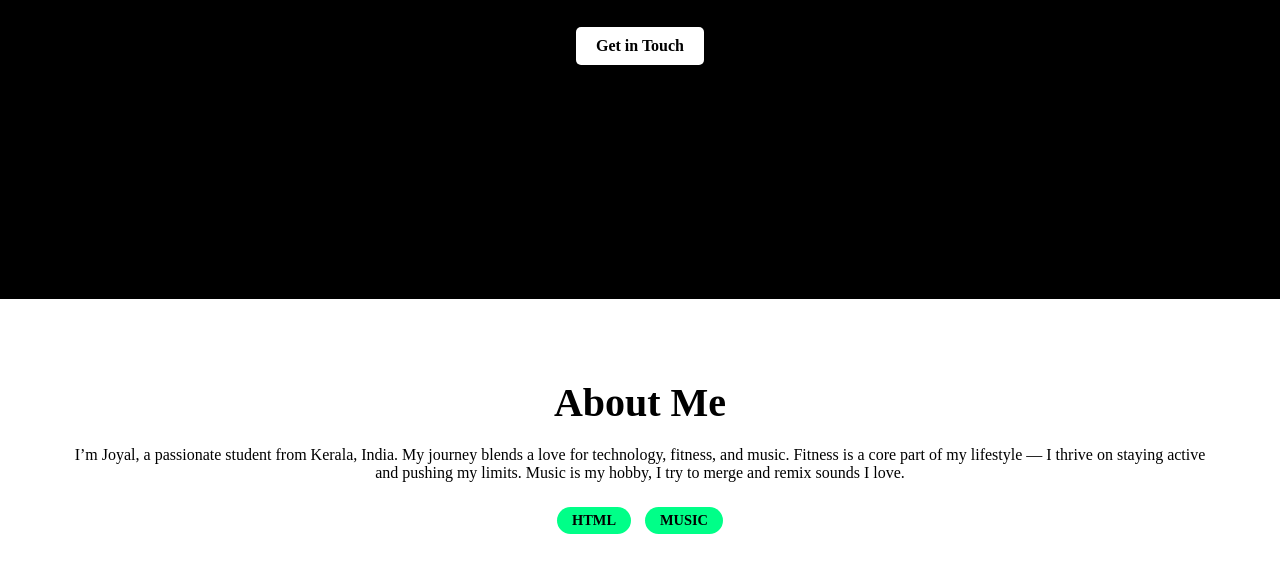
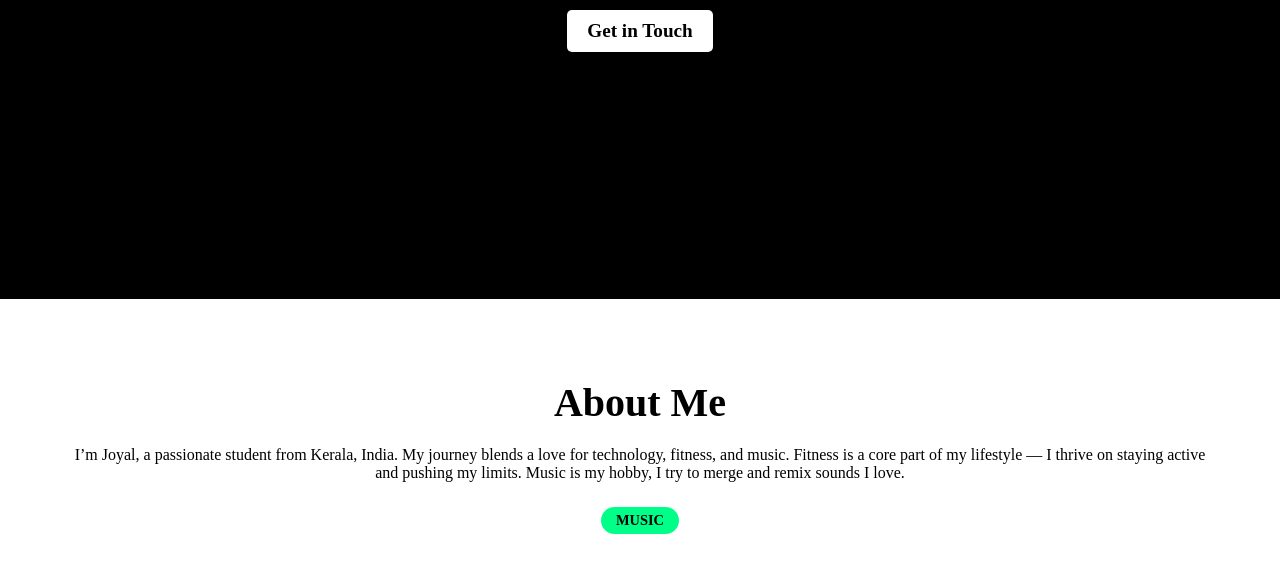
Before and after one commit to jjyylll/Joyal-ll, a plain HTML site: page index.html in a window 1280 px wide. Shown: the part 381-952 px from the top of the page. Drawn offline with Linux system fonts and the light colour scheme.

Commit message:
Update index.html

```diff
--- a/index.html
+++ b/index.html
@@ -23,7 +23,7 @@
   <section id="home" class="hero">
     <div class="hero-content">
       <h1>Hello, I'm JOYAL REJI</h1>
-      <p> | Student |</p>
+      <p>  STUDENT <p>
       <a href="#contact" class="cta-button">Get in Touch</a>
     </div>
   </section>
@@ -37,7 +37,6 @@
       Music is my hobby, I try to merge and remix sounds I love.
     </p>
     <div class="skills">
-      <span>HTML</span>
       <span>MUSIC</span>
     </div>
   </section>
```
